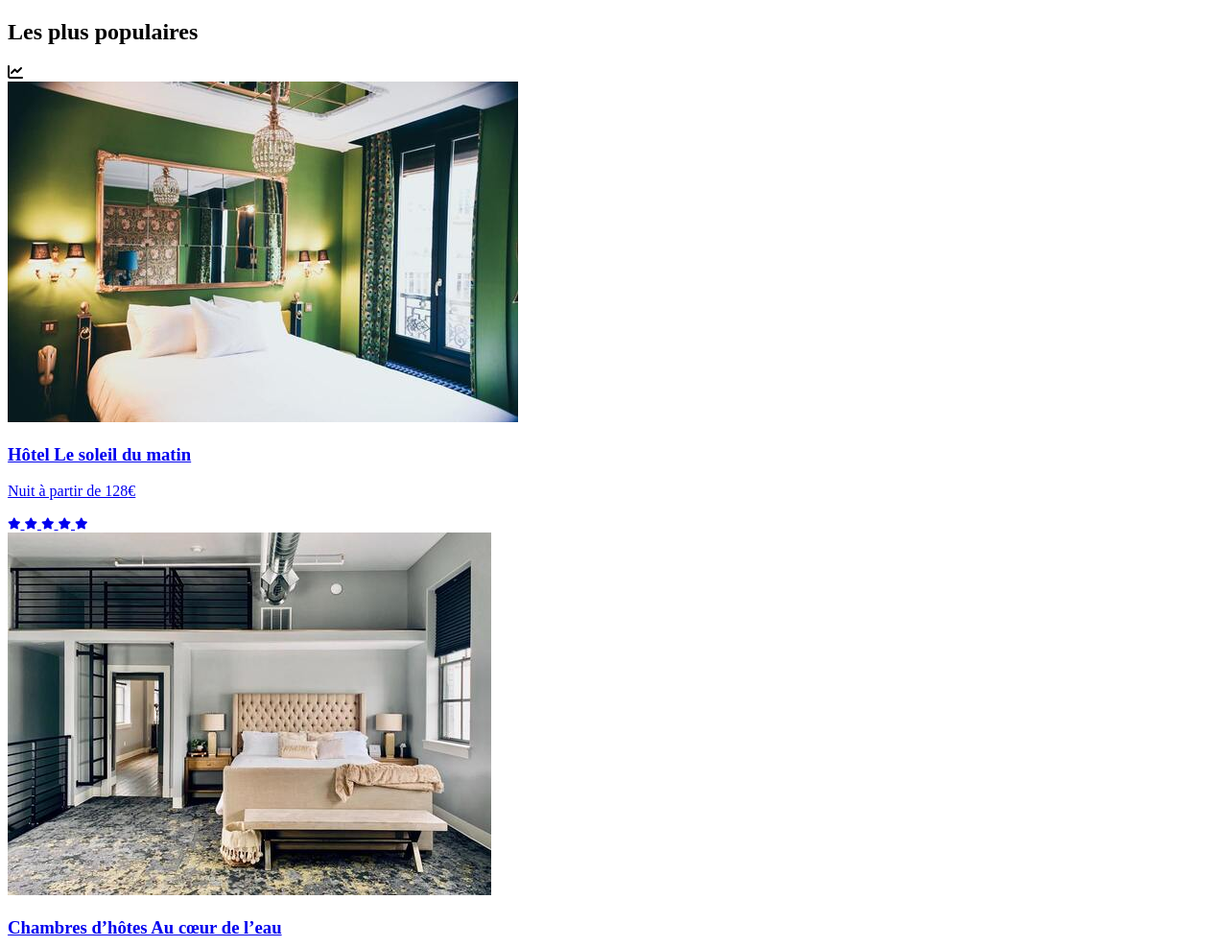
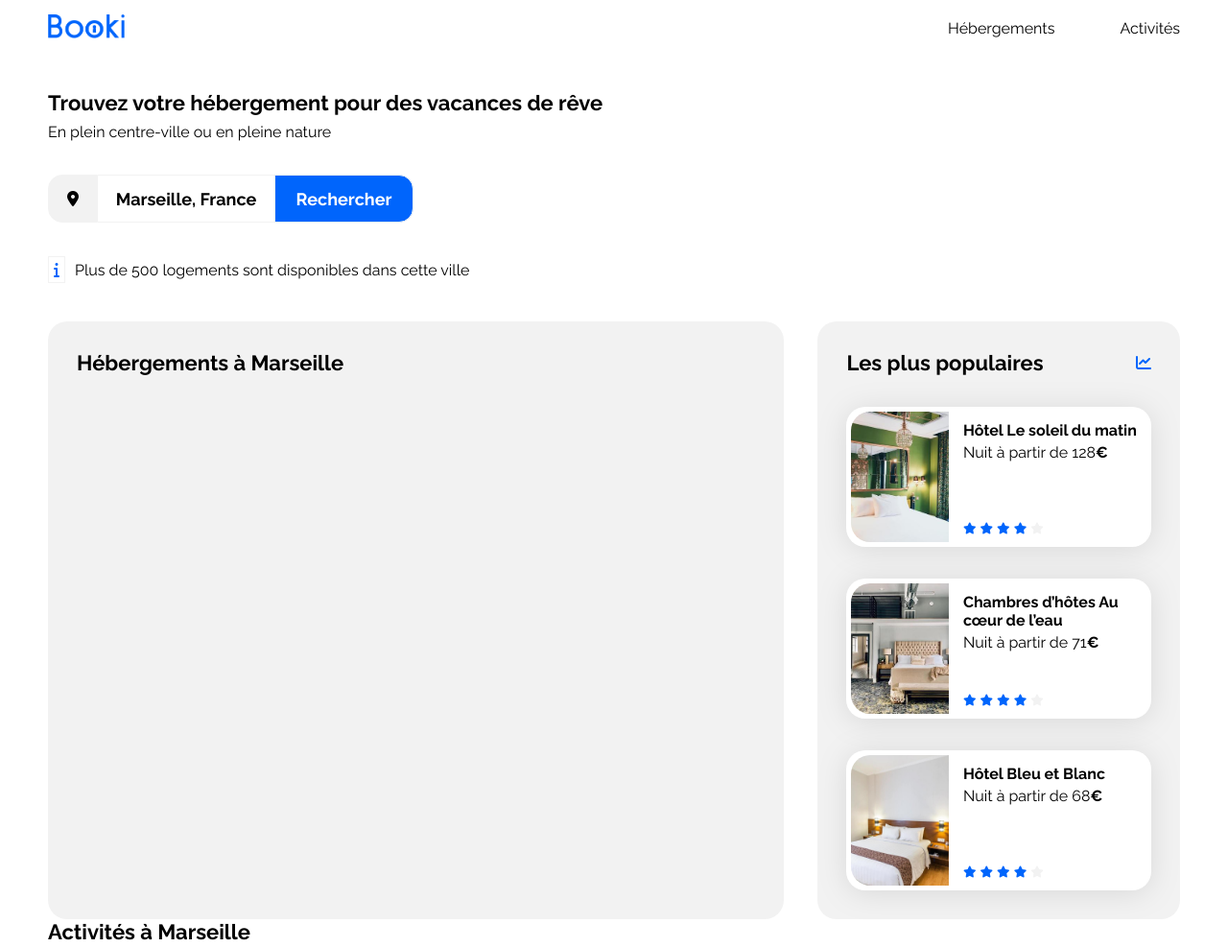
Before and after one commit to MCDelap/Projet_2_Booki, a plain HTML site: page index.html in a window 1280 px wide. Shown: the top 987 px of the page at 96% size. Drawn offline with Linux system fonts and the light colour scheme.

Commit message:
Intégration du header desktop conforme à la maquette Booki

```diff
--- a/index.html
+++ b/index.html
@@ -4,25 +4,56 @@
 <head>
     <meta charset="UTF-8">
     <meta name="viewport" content="width=device-width, initial-scale=1.0">
-    <title>Booki</title>
+    <title>Booki-Trouvez votre hébergement pour des vacances de rêve</title>
     <link rel="preconnect" href="https://fonts.googleapis.com">
     <link rel="preconnect" href="https://fonts.gstatic.com" crossorigin>
     <link href="https://fonts.googleapis.com/css2?family=Raleway:wght@400;500;700&display=swap" rel="stylesheet">
     <link rel="stylesheet" href="https://cdnjs.cloudflare.com/ajax/libs/font-awesome/6.2.1/css/all.min.css"
         integrity="sha512-MV7K8+y+gLIBoVD59lQIYicR65iaqukzvf/nwasF0nqhPay5w/9lJmVM2hMDcnK1OnMGCdVK+iQrJ7lzPJQd1w=="
         crossorigin="anonymous" referrerpolicy="no-referrer" />
-    <link rel="stylesheet" href="./css/style.css">
+    <link rel="stylesheet" href="./styles.css">
 </head>
 
 <body>
     <div class="main-container">
-        <header></header>
+        <!-- Section header terminée -->
+        <header>
+            <nav>
+                <a href="#">
+                <img src="images/logo/Booki.png" alt="logo de Booki, plateforme de réservation d'hébergements" class="logo">
+                </a>
+                <div>
+                    <a href="#hebergements-and-populaires">Hébergements</a>
+                    <a href="#activites">Activités</a>
+                </div>
+            </nav>
+        </header>
+
         <main>
-            <div class="hebergements-and-populaires">
+        <!-- Section en cours de codage (terminer form + intégrer loupe pour mobile) -->
+            <section class="recherche">
+                <h1>Trouvez votre hébergement pour des vacances de rêve</h1>
+                <p>En plein centre-ville ou en pleine nature</p>
+
+                <form class="form-recherche" action="" method="get">
+                    <i class="fa-solid fa-location-dot"></i>
+                    <input type="text" name="ville" id="ville" placeholder="Marseille, France">
+                    <button>Rechercher</button>
+                </form>
+
+                <div class="resultat">
+                 <i class="fa-solid fa-info"></i>
+                <p>Plus de 500 logements sont disponibles dans cette ville</p>
+                </div>
+            </section>
+
+        <!-- Section non commencée -->
+            <div class="hebergements-and-populaires" id="hebergements-and-populaires">
                 <section class="hebergements">
-
+                    <h2>Hébergements à Marseille</h2>
                 </section>
                 <section class="populaires">
+
                     <div class="populaires-title">
                         <h2 class="section-title">Les plus populaires</h2>
                         <i class="fa-solid fa-chart-line" aria-hidden="true"></i>
@@ -88,6 +119,11 @@
                     </div>
                 </section>
             </div>
+
+            <section>
+                <h2 id="activites"> Activités à Marseille </h2>
+            </section>
+
         </main>
         <footer></footer>
     </div>
--- a/styles.css
+++ b/styles.css
@@ -1,6 +1,18 @@
 /****** General ***********/
 * {
     font-family: 'Raleway', sans-serif;
+    color: black;
+    margin: 0;
+}
+
+p {
+    font-size: 16px;
+    font-weight: 400;
+}
+
+h1,h2 {
+    font-size: 22px;
+    font-weight: 700;
 }
 
 :root {
@@ -25,9 +37,98 @@ body {
     box-sizing: border-box;
 }
 
+nav {
+    display: flex;
+    align-items: center;
+    justify-content: space-between;
+}
+
+.logo {
+    width: 80px;
+    height: auto;
+}
+
 a {
     color: inherit;
     text-decoration: none;
+    font-size: 16px;
+    font-weight: 400;
+    padding-top: 15px;
+}
+
+nav div a:hover {
+    color:#0065FC;
+    border-top: 2px #0065FC solid;
+}
+
+nav div {
+    display: flex;
+    gap: 68px;
+}
+
+.recherche {
+    margin-top: 50px;
+    margin-bottom: 40px;
+}
+
+.recherche h1 {
+    margin-bottom: 8px;
+}
+
+.form-recherche {
+    display: flex;
+    height: 50px;
+    margin: 35px 0;
+}
+
+.form-recherche i {
+    display: flex;
+    align-items: center;
+    justify-content: center;
+    width: 50px;
+    background-color: #F2F2F2;
+    border: 1px solid #F2F2F2;
+    border-radius: 15px 0 0 15px;
+    color: black;
+}
+
+.form-recherche input {
+    width: 180px;
+    font-size: 18px;
+    font-weight: 700;
+    text-align: center;
+    border-top: 1px solid #F2F2F2;
+    border-bottom: 1px solid #F2F2F2;
+    border-left: none;
+    border-right: none;
+}
+
+.form-recherche ::placeholder {
+    color: black;
+}
+
+.form-recherche button {
+    display: flex;
+    align-items: center;
+    justify-content: center;
+    width: 145px;
+    font-size: 18px;
+    font-weight: 700;
+    color: white;
+    background-color: #0065FC;
+    border: 1px solid #F2F2F2;
+    border-radius: 0 15px 15px 0;
+}
+
+.resultat {
+    display: flex;
+    align-items: center;
+    gap: 10px;
+}
+
+.resultat i {
+    border: 1px solid #F2F2F2;
+    padding: 5px;
 }
 
 .section-title {
```
